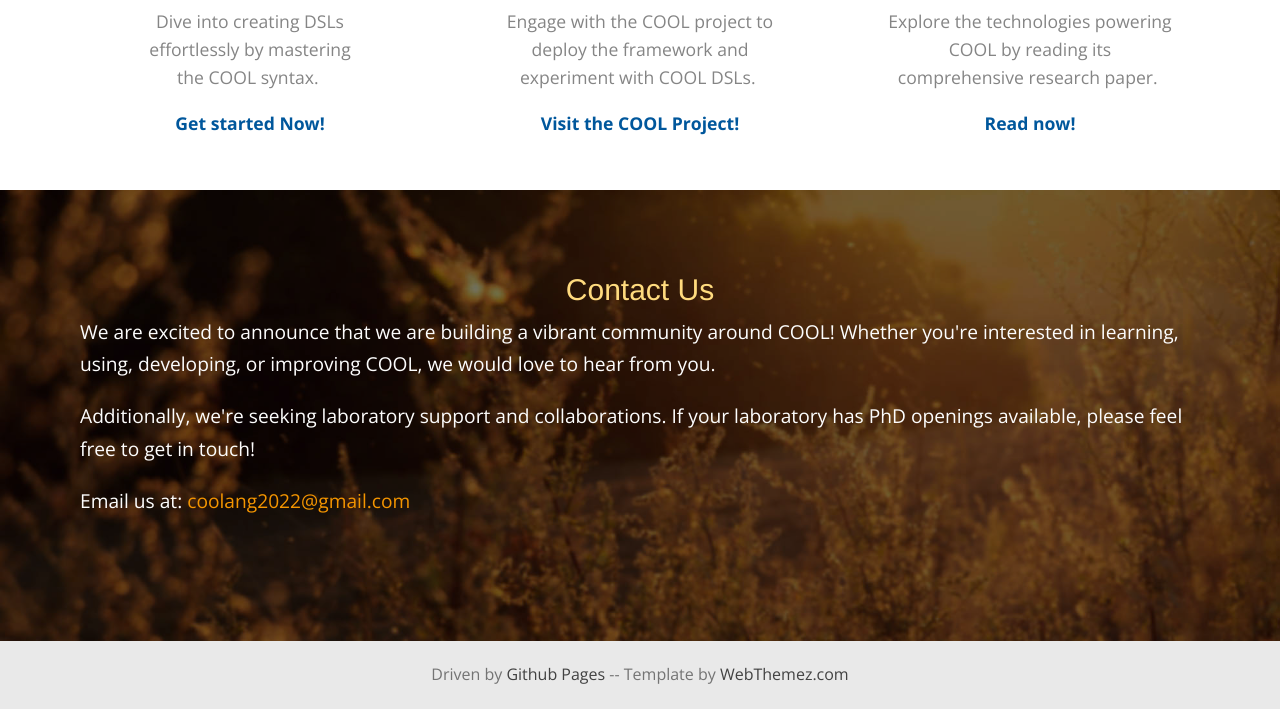
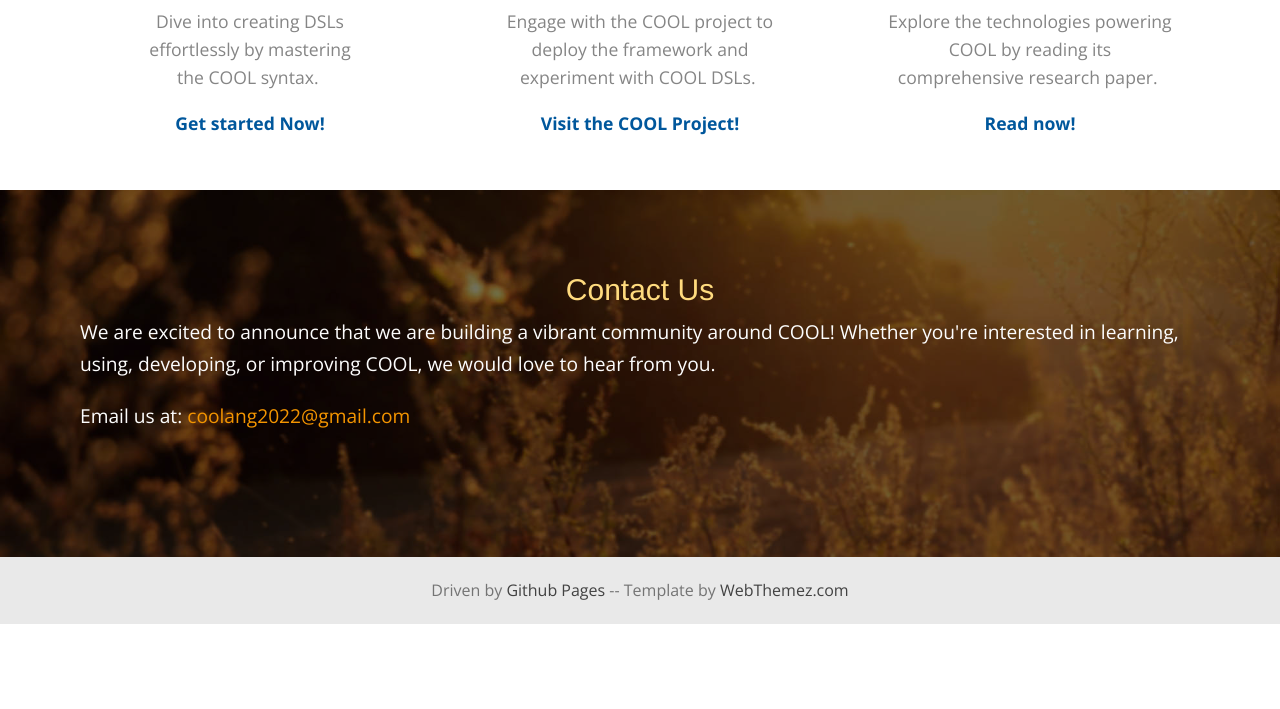
Before and after one commit to default01234/COOL-DSL, a plain HTML site: page index.html in a window 1280 px wide. Shown: the part 3470-4179 px from the top of the page. After the commit the page ends 4094 px from the top, so only its background shows below. Drawn offline with nearby package versions, Linux system fonts and the light colour scheme.

Commit message:
Update index.html

```diff
--- a/index.html
+++ b/index.html
@@ -198,7 +198,7 @@
           <!-- Heading -->
           <h2>Contact Us</h2>
           <p align="left">We are excited to announce that we are building a vibrant community around COOL! Whether you're interested in learning, using, developing, or improving COOL, we would love to hear from you.&nbsp;</p>
-          <p align="left">Additionally, we're seeking laboratory support and collaborations. If your laboratory has PhD openings available, please feel free to get in touch!&nbsp;</p>
+
           <p align="left">Email us at: <a href="mailto:coolang2022@gmail.com">coolang2022@gmail.com</a>&nbsp;</p>
 
 <!--			<p align="left">Email us at: <span>temporarily unavailable for double-blind review </span> </p>-->
```
